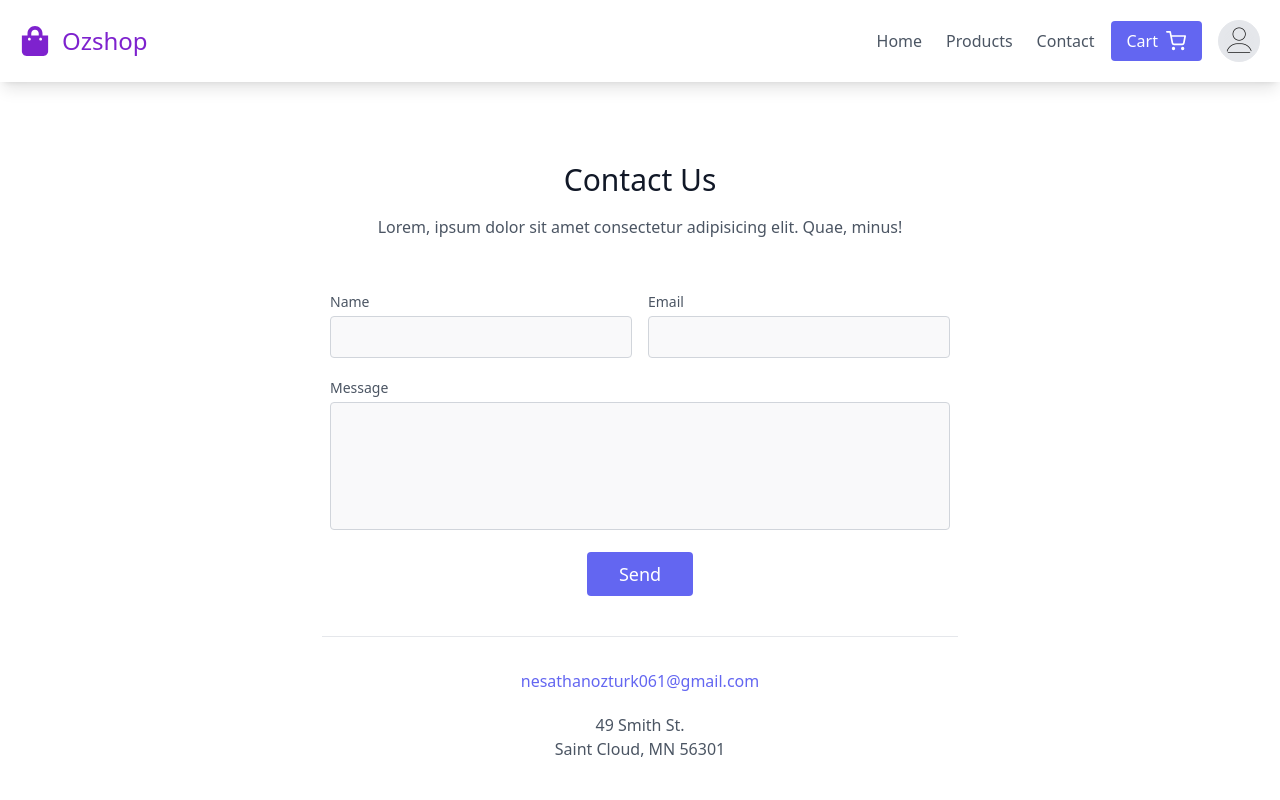
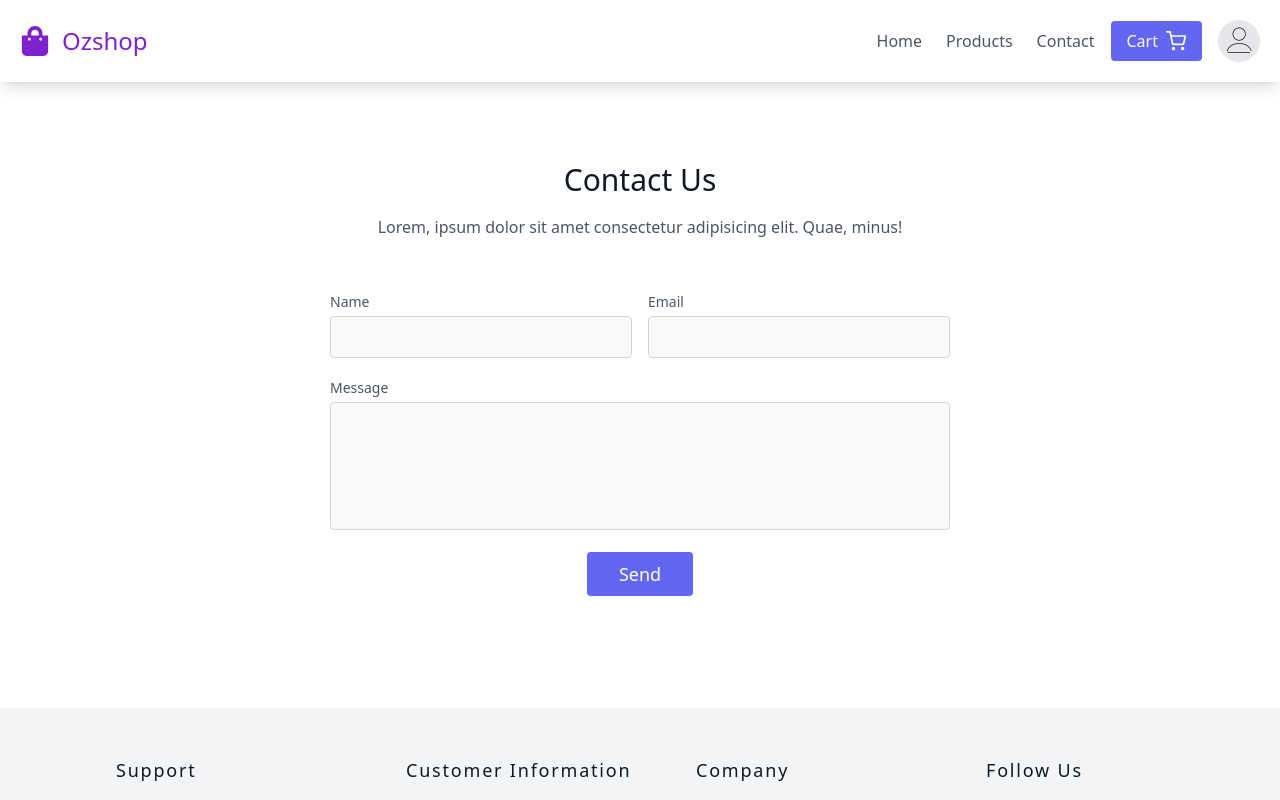
Before and after one commit to nesathanozturk/ozshop, a React (Create React App) app: page /contact in a window 1280 px wide. Shown: the top 800 px of the page. Built offline with nearby package versions, Linux system fonts and the light colour scheme; no server answers; sample sign-in values are in the browser's storage.

Commit message:
chore: removed bottom part

```diff
--- a/src/pages/contact/index.js
+++ b/src/pages/contact/index.js
@@ -65,19 +65,6 @@ const Contact = () => {
                 Send
               </button>
             </div>
-            <div className="p-2 w-full pt-8 mt-8 border-t border-gray-200 text-center">
-              <a
-                href="mailto:nesathanozturk061@gmail.com"
-                className="text-indigo-500"
-              >
-                nesathanozturk061@gmail.com
-              </a>
-              <p className="leading-normal my-5">
-                49 Smith St.
-                <br />
-                Saint Cloud, MN 56301
-              </p>
-            </div>
           </div>
         </div>
       </div>
```
